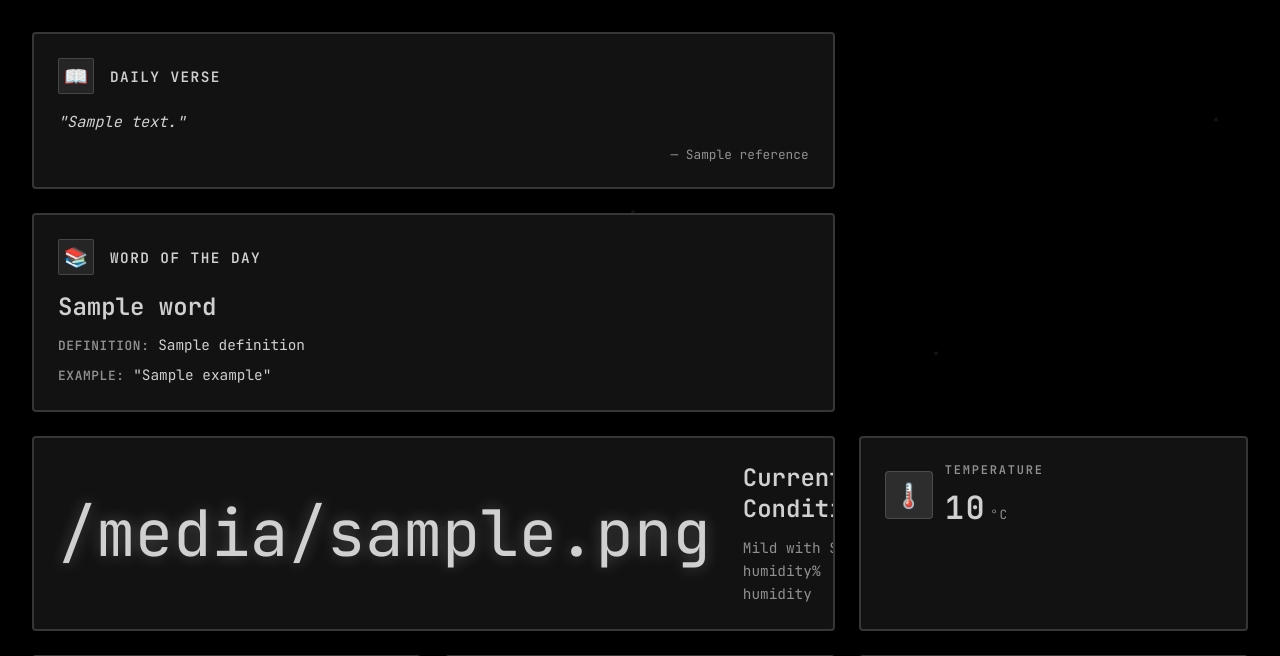
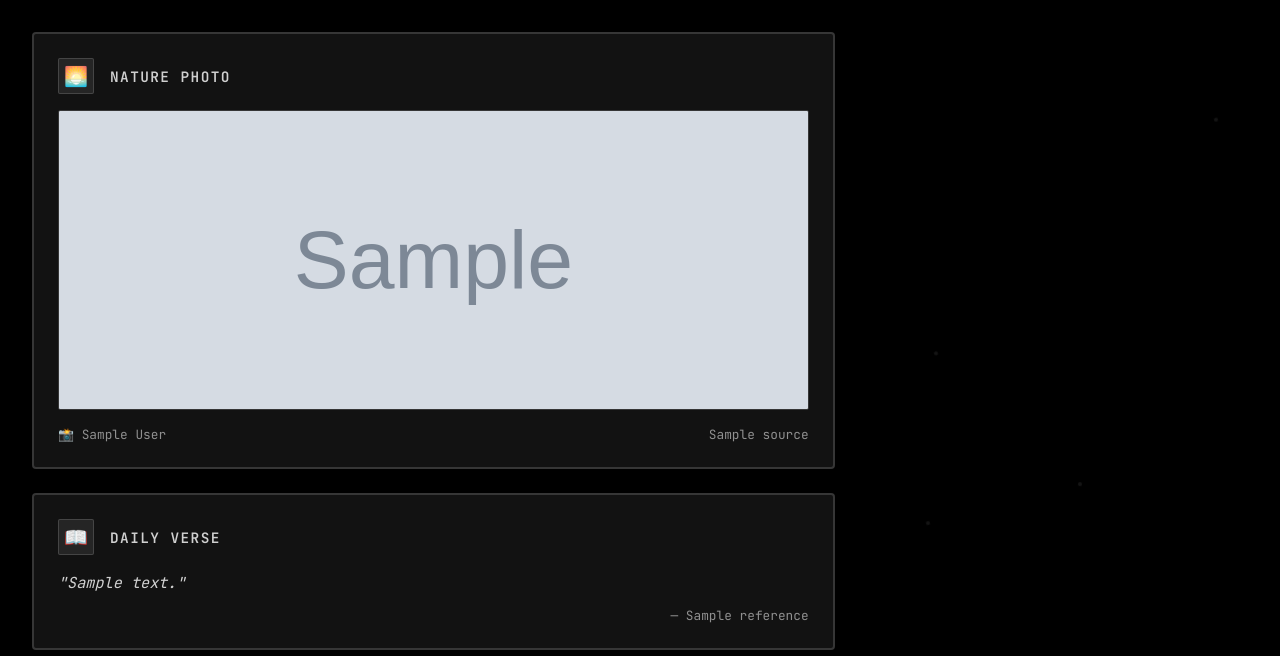
Before and after one commit to skyera/weather, a Flask app: template templates/index.html in a window 1280 px wide. Shown: the part 112-768 px from the top of the page. Run offline with Flask 3, Linux system fonts and the light colour scheme; the template is opened without the code that fills it: most values are stand-ins (such as "Sample title", 1, 10 or a date in 2020); grey boxes marked "Sample" are stand-in pictures.

Commit message:
Feature: Add random nature photos from Unsplash API
- Added get_random_nature_photo() function using Unsplash API
- Fetches random landscape photos with query 'nature landscape'
- Displays photo with author credit and source attribution
- Styled photo card with 300px height, proper aspect ratio
- Includes fallback image if API is unavailable
- Photo refreshes with each page load

Co-authored-by: Copilot <223556219+Copilot@users.noreply.github.com>

```diff
--- a/app.py
+++ b/app.py
@@ -223,6 +223,38 @@ def get_fallback_word():
     return random.choice(fallback_words)
 
 
+def get_random_nature_photo():
+    """Get a random nature/landscape photo URL from Unsplash."""
+    try:
+        response = requests.get(
+            'https://api.unsplash.com/photos/random',
+            params={
+                'query': 'nature landscape',
+                'orientation': 'landscape',
+                'client_id': 'sRJ8pxVzTgC3x3dDJNXxGMkAR7eCwSJvUNMnVPRmBsQ'
+            },
+            timeout=5
+        )
+        if response.status_code == 200:
+            data = response.json()
+            return {
+                'url': data.get('urls', {}).get('regular', ''),
+                'alt': data.get('alt_description', 'Nature photo'),
+                'author': data.get('user', {}).get('name', 'Unknown'),
+                'source': 'Unsplash'
+            }
+    except Exception as e:
+        app.logger.warning(f"Failed to fetch random photo: {e}")
+
+    # Fallback to a public nature photo URL
+    return {
+        'url': 'https://images.unsplash.com/photo-1506905925346-21bda4d32df4?w=800&h=600&fit=crop',
+        'alt': 'Mountain landscape',
+        'author': 'Unsplash',
+        'source': 'Unsplash'
+    }
+
+
 def get_sensor_data():
     """Read BME280 sensor data with fallback values."""
     if not BME280_AVAILABLE:
@@ -320,6 +352,7 @@ def index():
         system_info=system_info,
         bible_verse=bible_verse,
         random_word=random_word,
+        nature_photo=get_random_nature_photo(),
         image_exists=IMAGE_PATH.exists()
     )
 
--- a/templates/index.html
+++ b/templates/index.html
@@ -413,6 +413,67 @@
             font-style: normal;
         }
 
+        /* Nature Photo Card */
+        .photo-card {
+            grid-column: span 2;
+        }
+
+        .photo-header {
+            display: flex;
+            align-items: center;
+            gap: 1rem;
+            margin-bottom: 1rem;
+        }
+
+        .photo-header h3 {
+            font-size: 0.9rem;
+            font-weight: 600;
+            font-family: 'JetBrains Mono', monospace;
+            text-transform: uppercase;
+            letter-spacing: 0.1em;
+        }
+
+        .photo-icon {
+            width: 36px;
+            height: 36px;
+            background: rgba(200, 200, 200, 0.1);
+            border-radius: 2px;
+            display: flex;
+            align-items: center;
+            justify-content: center;
+            font-size: 1.2rem;
+            box-shadow: none;
+            border: 1px solid var(--border);
+        }
+
+        .nature-image {
+            width: 100%;
+            height: 300px;
+            object-fit: cover;
+            border-radius: 2px;
+            border: 1px solid var(--border);
+            margin-bottom: 1rem;
+            display: block;
+        }
+
+        .photo-credit {
+            display: flex;
+            justify-content: space-between;
+            align-items: center;
+            font-size: 0.8rem;
+            color: var(--text-secondary);
+            font-family: 'JetBrains Mono', monospace;
+        }
+
+        .credit-author {
+            flex: 1;
+        }
+
+        .credit-source {
+            text-align: right;
+        }
+
+
         /* Word of the Day card */
         .word-card {
             grid-column: span 2;
@@ -553,6 +614,19 @@
         </header>
 
         <div class="dashboard">
+            <!-- Random Nature Photo -->
+            <div class="card photo-card">
+                <div class="photo-header">
+                    <div class="photo-icon">🌅</div>
+                    <h3>Nature Photo</h3>
+                </div>
+                <img src="{{ nature_photo.get('url', '') }}" alt="{{ nature_photo.get('alt', '') }}" class="nature-image">
+                <div class="photo-credit">
+                    <span class="credit-author">📸 {{ nature_photo.get('author', 'Unknown') }}</span>
+                    <span class="credit-source">{{ nature_photo.get('source', '') }}</span>
+                </div>
+            </div>
+
             <!-- Bible Verse -->
             <div class="card bible-card">
                 <div class="bible-header">
```
